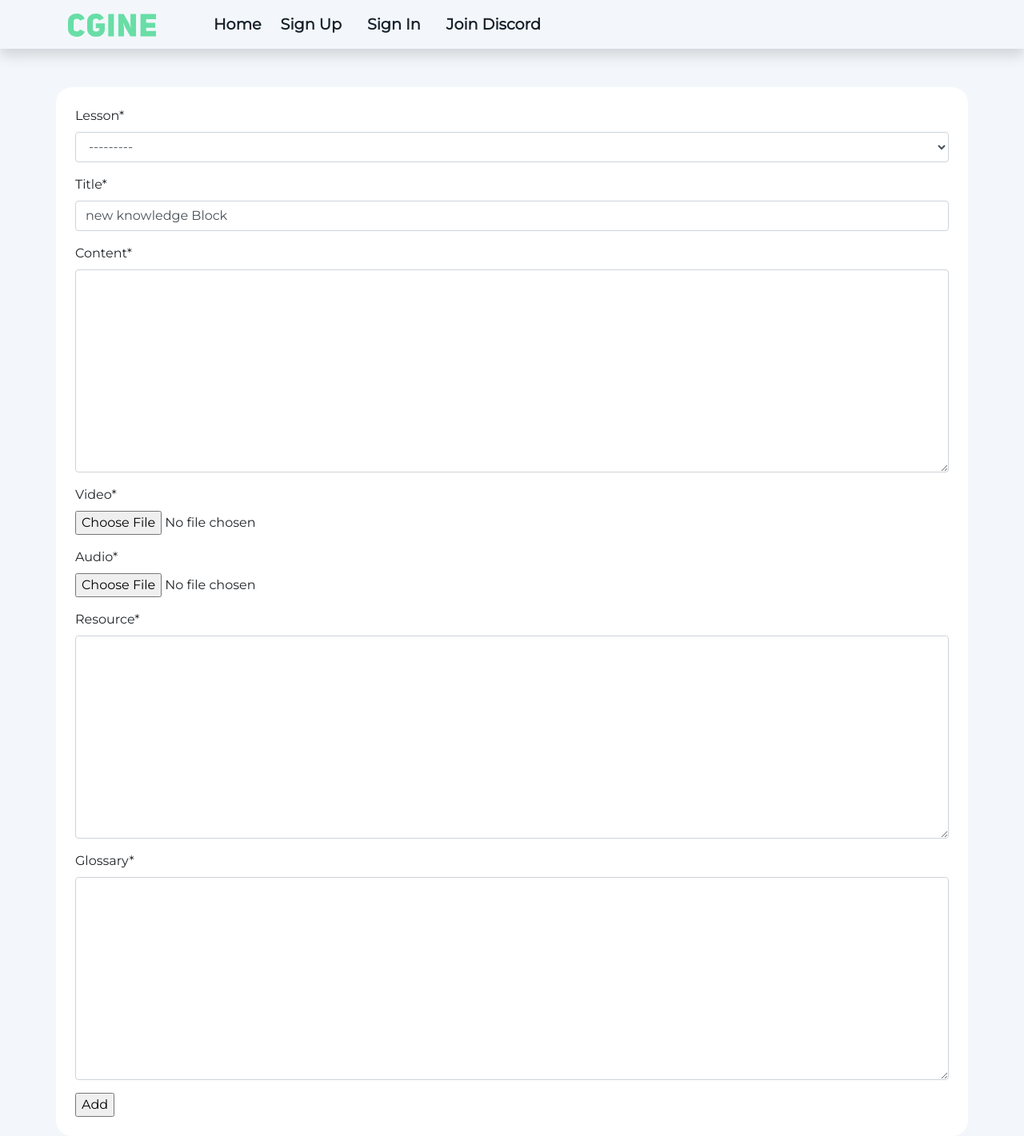
After one commit to abdullahMosibah/cgine, a Django app: page /add/knowledge_block/ in a window 1280 px wide. The commit adds this page. Shown: the whole page at 80% size. Run offline with Django 3.2, Linux system fonts and the light colour scheme; data that the repository does not hold is empty; some libraries are stand-ins or nearby versions.

Commit message:
CRUD features done

```diff
--- a/cgine/main/forms.py
+++ b/cgine/main/forms.py
@@ -8,7 +8,10 @@ class lesson_form(forms.ModelForm):
     class Meta:
         model = lesson
         fields = ["title", "description", "category", "status"]
+'''
 
+
+'''
 
 class knowledge_block_form(forms.ModelForm):
     class Meta:
--- a/cgine/main/models.py
+++ b/cgine/main/models.py
@@ -80,6 +80,12 @@ class knowledge_block(models.Model):
     def get_quiz(self):
         return self.quiz.all()
 
+    def get_edit_url(self):
+        return f"/edit/knowledge_block/{self.id}"
+
+    def get_absolute_url(self):
+        return f"/category/{self.lesson.category_id}/lesson/{self.lesson.id}"
+
 
 class quiz(models.Model):
     knowledge_block = models.ForeignKey(
--- a/cgine/main/urls.py
+++ b/cgine/main/urls.py
@@ -1,19 +1,26 @@
 from django.urls import path
 from django.views.generic import TemplateView
 
-from cgine.main.views import category_view, home_view, lesson_view, dashboard_view, browse_view, add_lesson_json, edit_lesson,edit_lesson_json
+from cgine.main.views import category_view, home_view, lesson_view, dashboard_view, browse_view, add_lesson_json,edit_knowledge_block, add_knowledge_block
 
 app_name = "main"
 urlpatterns = [
     path("", view=home_view, name="home"),
     path("category/<category_id>", view=category_view, name="category"),
     path("category/<category_id>/lesson/<id>", view=lesson_view, name="lesson"),
-    path("edit/lesson/<id>", view=edit_lesson, name="edit_lesson"),
-    path("edit_lesson/", view=edit_lesson_json, name="edit_lesson"),
     path("dashboard", view=dashboard_view, name="dashboard"),
     path("browse", view=browse_view, name="browse"),
-    path("add_lesson/", view=add_lesson_json, name="add_lesson")
+    path("add_lesson/", view=add_lesson_json, name="add_lesson"),
+    path("edit/knowledge_block/<pk>/", view=edit_knowledge_block.as_view(), name= "edit_knowledge_block"),
+    path("add/knowledge_block/", view=add_knowledge_block.as_view(), name="add_knowledge_block"),
+
     # path("category/<id>")
     # path("~update/", view=user_update_view, name="update"),
     # path("<str:username>/", view=user_detail_view, name="detail"),
 ]
+'''
+as for lessons and knowledge blocks.
+we have two views
+one for loading the the page (lesson)
+one for json response ( lesson_json)
+'''
--- a/cgine/main/views.py
+++ b/cgine/main/views.py
@@ -4,21 +4,22 @@ from django.contrib.auth.decorators import login_required
 from .models import category, knowledge_block, lesson, membership
 from .forms import lesson_form, knowledge_block_form
 from django.http import JsonResponse
+from django.views.generic.edit import FormView, UpdateView, CreateView
+
+# Create your views here.
+
+'''
+TODO:
+1- edit knowledge blocks(done)
+2- add knowledge blocks(done)
+
+3- regex on javascript
+4- new knowledge block concept
+
+5-start adding calc2
+'''
 
 
-# Create your views here.
-'''
-TODO:
-edit the forms system.
-how to edit a lesson.
-click on edit at the lesson page, and redirect to a dadicated edit page for that lesson.
-
-how to edit a knowledge block
-click on edit at the individual, knowledge block and you will be redicred to a dadicated edit page
-
-how to add a knowledge block
-click on add at the lesson page.
-'''
 @login_required
 def dashboard_view(request):
     PUBLIC = "public"
@@ -42,25 +43,38 @@ def add_lesson_json(request):
     return JsonResponse({"status": "success"})
 
 
-def edit_lesson(request, id):
-    lesson_qs = get_object_or_404(lesson, id=id)
-    knowledge_blocks_qs = knowledge_block.objects.filter(lesson=lesson_qs)
-    knowledge_blocks_form_qs = knowledge_block_form
-    context = {"lesson": lesson_qs,
-               "knowledge_blocks": knowledge_blocks_qs,
-               "knowledge_block_form": knowledge_blocks_form_qs,
-               }
-
-    return render(request, context=context, template_name="pages/edit_lesson.html")
+class edit_knowledge_block(UpdateView):
+    model = knowledge_block
+    fields = ["title", "content", "video", "audio", "resource", "glossary"]
+    template_name = "pages/edit_knowledge_block.html"
+    #success_url = "/dashboard"
 
 
-def edit_lesson_json(request):
+class add_knowledge_block(CreateView):
+    model = knowledge_block
+    fields = ["lesson","title", "content", "video", "audio", "resource", "glossary"]
+    template_name = "pages/add_knowledge_block.html"
+
+'''
+def edit_knowledge_block(request, id):
+    knowledge_block_qs = get_object_or_404(knowledge_block, id=id)
+    knowledge_block_form_qs = knowledge_block_form
+
+    context = {
+        "knowledge_block": knowledge_block_qs,
+        "knowledge_block_form": knowledge_block_form_qs
+    }
+
+    return render(request, context=context, template_name="pages/edit_knowledge_block.html")
+
+def edit_knowledge_block_json(request):
     if request.method == "POST":
         new_form = knowledge_block_form(request.POST)
         if new_form.is_valid():
             # add the rest data.
             new_form.save()
     return JsonResponse({"status": "success"})
+'''
 
 
 def browse_view(request):
@@ -92,10 +106,11 @@ def lesson_view(request, category_id, id):
 
 def category_view(request, category_id):
     category_qs = get_object_or_404(category, id=category_id)
-    lesson_qs = lesson.objects.filter(category=category_qs)
+    PUBLIC = "public"
+    community_lessons_qs = lesson.objects.filter(category=category_qs,status=PUBLIC)
     context = {
         "category": category_qs,
-        "lessons": lesson_qs,
+        "lessons": community_lessons_qs,
     }
     return render(
         request=request, context=context, template_name="pages/category_page.html"
--- a/cgine/static/css/project.css
+++ b/cgine/static/css/project.css
@@ -68,6 +68,7 @@ body {
 }
 
 .lesson-button:hover {
+  cursor: pointer;
   background: #F3F7FB;
   border-color: #ffffff;
 
@@ -197,7 +198,7 @@ p {
 }
 
 .header {
-  background-color: #1B3149;
+  background-color: #ffffff;
 }
 
 .index-element {
--- /dev/null
+++ b/cgine/templates/pages/add_knowledge_block.html
@@ -0,0 +1,16 @@
+{% extends 'base.html' %} {% load static i18n %}
+
+{% load crispy_forms_tags %}
+{% block content %}
+
+  {% include 'navbar-shadow.html' %}
+
+  <div class="container knowledge-block px-4 py-4">
+
+    <form method="post" enctype="multipart/form-data">{% csrf_token %}
+      {{ form | crispy }}
+      <input type="submit" value="Add">
+    </form>
+
+  </div>
+{% endblock %}
--- a/cgine/templates/pages/browse.html
+++ b/cgine/templates/pages/browse.html
@@ -7,7 +7,7 @@
     <div class=" lessons-container row justify-content-start mt-2">
       {% for lesson in public_lessons %}
         <div onclick="location.href ='{{ lesson.get_absolute_url }}'"
-             class=" mx-2 col-lg-4 col-sm-12 lesson-button shadow py-3 px-3">
+             class=" mx-2 my-2  col-lg-4 col-sm-12 lesson-button shadow py-3 px-3">
           <p class="  lesson-button-title text-start text-break"><span class="divider mr-1"> </span>{{ lesson.title }}
           </p>
           <p style="font-size: 1em" class=" text-break text-muted text-start">created at {{ lesson.time_added }}, by
```
Also changed, not shown: cgine/templates/pages/category_page.html (+8 -9 lines), cgine/templates/pages/dashboard.html (+3 -7 lines), cgine/templates/pages/edit_knowledge_block.html (added, +16 -0 lines), cgine/templates/pages/lesson_page.html (+16 -3 lines).
